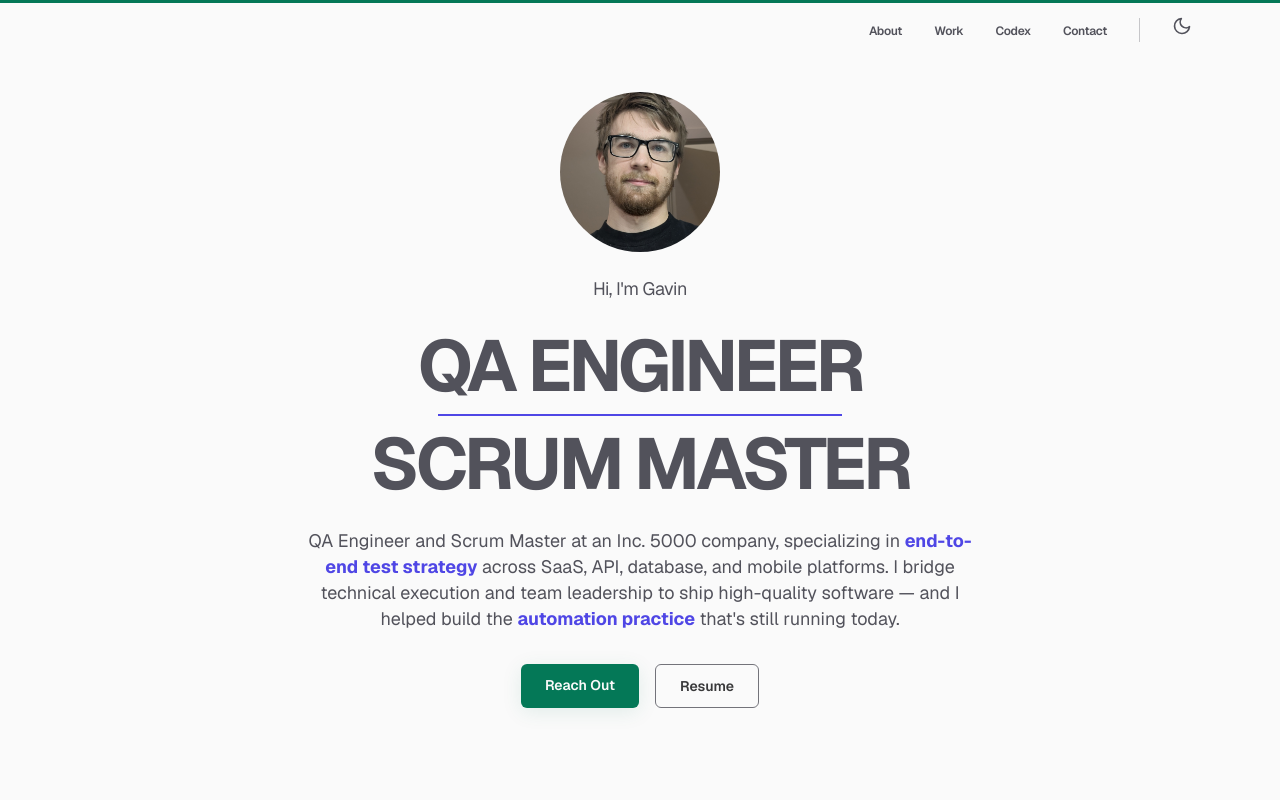
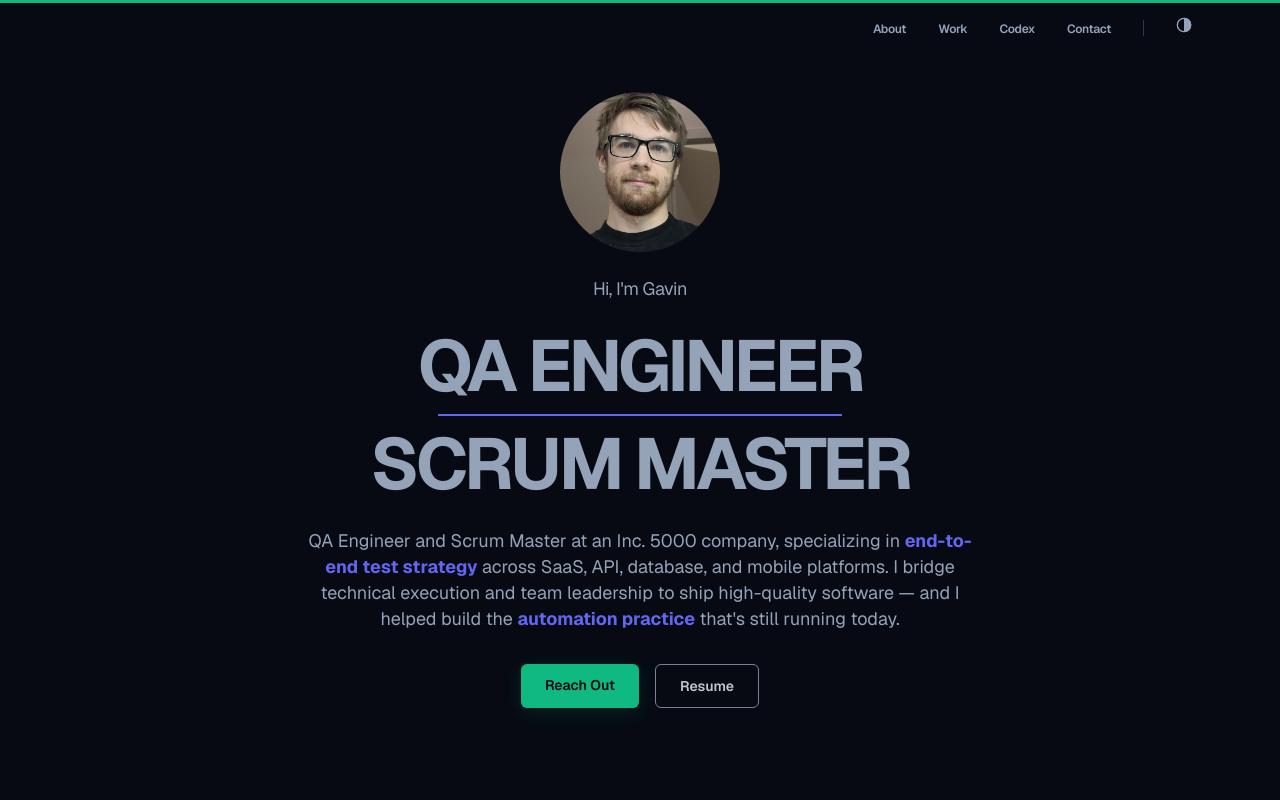
Before and after one commit to GavinBenson/Multi-Page-Portfolio, a Next.js app: page / in a window 1280 px wide. Shown: the top 800 px of the page. Built offline with nearby package versions, Linux system fonts and the light colour scheme.

Commit message:
feat: add auto theme mode (time-based) and fix icon alignment
Theme toggle now cycles: light -> dark -> auto. Auto mode switches
based on time of day (7am-7pm light, 7pm-7am dark), checks every
minute. Icon shrunk from w-5 to w-4 to align with nav text. Divider
reduced to h-4 to match.

```diff
--- a/src/app/layout.tsx
+++ b/src/app/layout.tsx
@@ -20,8 +20,9 @@ export default function RootLayout({
       <body className={fontSans.className}>
         <ThemeProvider
           attribute="class"
-          defaultTheme="system"
-          enableSystem={true}
+          defaultTheme="auto"
+          enableSystem={false}
+          themes={['light', 'dark', 'auto']}
         >
           <a
             href="#main-content"
--- a/src/components/Header.tsx
+++ b/src/components/Header.tsx
@@ -42,7 +42,7 @@ export default function Header() {
                 </li>
               ))}
               <li
-                className="h-6 border-l"
+                className="h-4 border-l"
                 style={{ borderColor: 'var(--text-secondary)', opacity: 0.3 }}
               />
               <li>
--- a/src/components/ThemeToggle.tsx
+++ b/src/components/ThemeToggle.tsx
@@ -1,28 +1,72 @@
 'use client'
 
 import { useTheme } from 'next-themes'
-import { useEffect, useState } from 'react'
+import { useEffect, useState, useCallback } from 'react'
+
+function getTimeBasedTheme(): 'light' | 'dark' {
+  const hour = new Date().getHours()
+  return hour >= 7 && hour < 19 ? 'light' : 'dark'
+}
 
 export default function ThemeToggle({ className = '' }: { className?: string }) {
-  const { resolvedTheme, setTheme } = useTheme()
+  const { theme, setTheme } = useTheme()
   const [mounted, setMounted] = useState(false)
+  const [autoResolved, setAutoResolved] = useState<'light' | 'dark'>('light')
+
+  const updateAutoTheme = useCallback(() => {
+    const resolved = getTimeBasedTheme()
+    setAutoResolved(resolved)
+    if (theme === 'auto') {
+      document.documentElement.classList.remove('light', 'dark')
+      if (resolved === 'light') {
+        document.documentElement.classList.add('light')
+      }
+    }
+  }, [theme])
 
   useEffect(() => setMounted(true), [])
 
+  useEffect(() => {
+    updateAutoTheme()
+    if (theme !== 'auto') return
+    const interval = setInterval(updateAutoTheme, 60_000)
+    return () => clearInterval(interval)
+  }, [theme, updateAutoTheme])
+
   if (!mounted) {
-    return <div className={`w-5 h-5 ${className}`} />
+    return <div className={`w-4 h-4 ${className}`} />
   }
 
-  const isDark = resolvedTheme === 'dark'
+  const isDark = theme === 'auto' ? autoResolved === 'dark' : theme === 'dark'
+
+  function cycleTheme() {
+    if (theme === 'light') setTheme('dark')
+    else if (theme === 'dark') setTheme('auto')
+    else setTheme('light')
+  }
+
+  const label = theme === 'auto'
+    ? `Auto mode (${autoResolved})`
+    : theme === 'dark' ? 'Dark mode' : 'Light mode'
 
   return (
     <button
-      onClick={() => setTheme(isDark ? 'light' : 'dark')}
-      className={`w-5 h-5 cursor-pointer transition-colors duration-200 ${className}`}
+      onClick={cycleTheme}
+      className={`w-4 h-4 cursor-pointer transition-colors duration-200 ${className}`}
       style={{ color: 'var(--text-secondary)' }}
-      aria-label={`Switch to ${isDark ? 'light' : 'dark'} mode`}
+      aria-label={label}
+      title={label}
     >
-      {isDark ? (
+      {theme === 'auto' ? (
+        <svg xmlns="http://www.w3.org/2000/svg" viewBox="0 0 24 24" fill="none" stroke="currentColor" strokeWidth="2" strokeLinecap="round" strokeLinejoin="round">
+          <circle cx="12" cy="12" r="10" />
+          <path d="M12 2a10 10 0 0 1 0 20" fill="currentColor" />
+        </svg>
+      ) : isDark ? (
+        <svg xmlns="http://www.w3.org/2000/svg" viewBox="0 0 24 24" fill="none" stroke="currentColor" strokeWidth="2" strokeLinecap="round" strokeLinejoin="round">
+          <path d="M21 12.79A9 9 0 1 1 11.21 3 7 7 0 0 0 21 12.79z" />
+        </svg>
+      ) : (
         <svg xmlns="http://www.w3.org/2000/svg" viewBox="0 0 24 24" fill="none" stroke="currentColor" strokeWidth="2" strokeLinecap="round" strokeLinejoin="round">
           <circle cx="12" cy="12" r="5" />
           <line x1="12" y1="1" x2="12" y2="3" />
@@ -34,10 +78,6 @@ export default function ThemeToggle({ className = '' }: { className?: string })
           <line x1="4.22" y1="19.78" x2="5.64" y2="18.36" />
           <line x1="18.36" y1="5.64" x2="19.78" y2="4.22" />
         </svg>
-      ) : (
-        <svg xmlns="http://www.w3.org/2000/svg" viewBox="0 0 24 24" fill="none" stroke="currentColor" strokeWidth="2" strokeLinecap="round" strokeLinejoin="round">
-          <path d="M21 12.79A9 9 0 1 1 11.21 3 7 7 0 0 0 21 12.79z" />
-        </svg>
       )}
     </button>
   )
```
